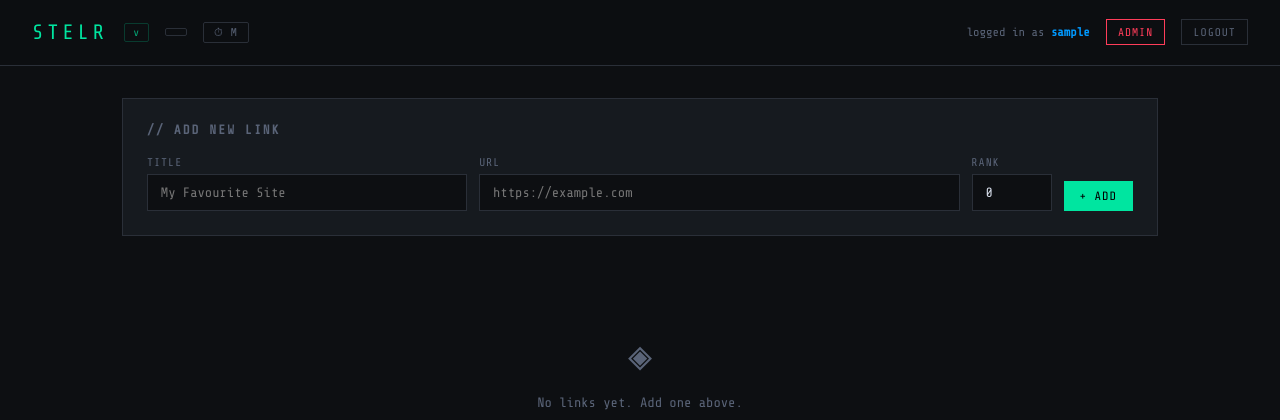
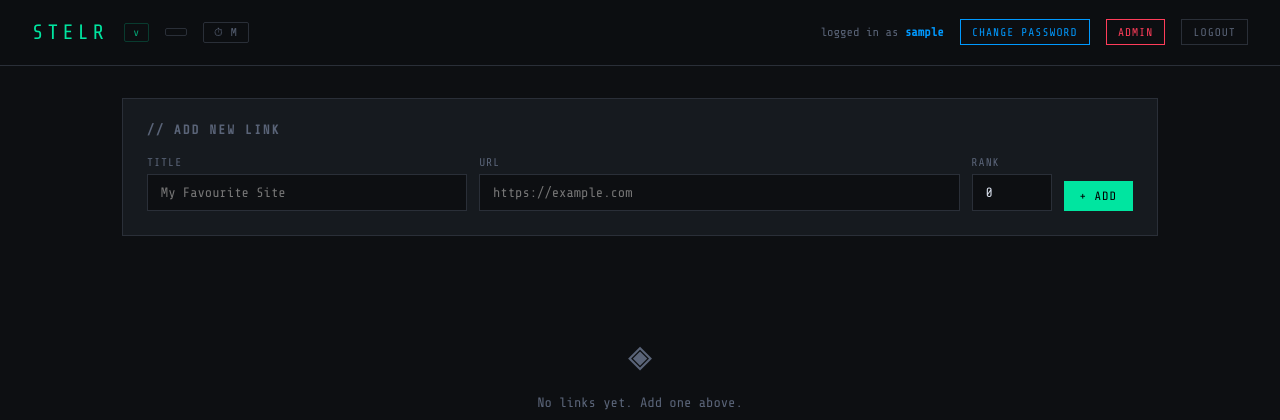
Before and after one commit to garfield-arlene/stelr, a Flask app: template templates/index.html in a window 1280 px wide. Shown: the top 420 px of the page. Run offline with Flask 3, Linux system fonts and the light colour scheme; the template is opened without the code that fills it, so the values that code supplies are empty; the visitor is signed in with stand-in values (Sample User, id 1).

Commit message:
Bump the version to 2.5.2 Add user password change

```diff
--- a/app.py
+++ b/app.py
@@ -16,7 +16,7 @@ logger = logging.getLogger(__name__)
 
 app = Flask(__name__)
 app.secret_key = os.environ.get("SECRET_KEY", "stelr-secret-change-me")
-APP_VERSION = "2.0.0"
+APP_VERSION = "2.5.2"
 APP_NAME = "Stelr"
 
 SESSION_TIMEOUT_MINUTES = int(os.environ.get("SESSION_TIMEOUT_MINUTES", "30"))
@@ -187,6 +187,27 @@ def delete(link_id):
     return redirect(url_for("index"))
 
 
+@app.route("/change_password", methods=["POST"])
+@login_required
+def change_password():
+    current_password = request.form.get("current_password", "")
+    new_password     = request.form.get("new_password", "")
+    confirm          = request.form.get("confirm_password", "")
+    user_data = get_storage().get_user_by_id(current_user.id)
+    if not user_data or not bcrypt.checkpw(current_password.encode(),
+                                            user_data["password_hash"].encode()):
+        flash("Current password is incorrect.", "error")
+    elif len(new_password) < 6:
+        flash("New password must be at least 6 characters.", "error")
+    elif new_password != confirm:
+        flash("New passwords do not match.", "error")
+    else:
+        pw_hash = bcrypt.hashpw(new_password.encode(), bcrypt.gensalt()).decode()
+        get_storage().set_password(current_user.id, pw_hash)
+        flash("Password changed successfully.", "success")
+    return redirect(url_for("index"))
+
+
 @app.route("/update/<link_id>", methods=["POST"])
 @login_required
 def update(link_id):
--- a/docker-compose.yml
+++ b/docker-compose.yml
@@ -1,7 +1,7 @@
 version: "3.9"
 
 # ─────────────────────────────────────────────
-# Stelr v2.0.0 — docker compose
+# Stelr v2.5.2 — docker compose
 # Usage:
 #   XML (default):    docker compose up
 #   YAML:             docker compose --profile yaml up
@@ -14,7 +14,7 @@ version: "3.9"
 # ─────────────────────────────────────────────
 
 x-app-base: &app-base
-  image: stelr:2.5.1
+  image: stelr:2.5.2
   restart: unless-stopped
   ports:
     - "8082:5000"
--- a/templates/index.html
+++ b/templates/index.html
@@ -40,6 +40,8 @@
     .btn-secondary:hover { border-color: var(--accent2); color: var(--accent2); }
     .btn-admin { background: transparent; border: 1px solid var(--danger); color: var(--danger); }
     .btn-admin:hover { background: var(--danger); color: #fff; }
+    .btn-warn { background: transparent; border: 1px solid var(--accent2); color: var(--accent2); }
+    .btn-warn:hover { background: var(--accent2); color: #000; }
     .btn-sm { padding: 0.35rem 0.7rem; font-size: 0.7rem; }
     .container { max-width: 1100px; margin: 0 auto; padding: 2rem; }
     .flash-list { list-style: none; margin-bottom: 1.5rem; }
@@ -57,11 +59,19 @@
                 gap: 0.75rem; align-items: end; }
     label { display: block; font-size: 0.7rem; color: var(--muted); font-family: var(--mono);
             text-transform: uppercase; letter-spacing: 1px; margin-bottom: 0.35rem; }
-    input[type="text"], input[type="url"], input[type="number"] {
+    input[type="text"], input[type="url"], input[type="number"], input[type="password"] {
       width: 100%; background: var(--bg); border: 1px solid var(--border);
       color: var(--text); font-family: var(--mono); font-size: 0.85rem;
       padding: 0.6rem 0.8rem; outline: none; transition: border-color 0.15s; }
     input:focus { border-color: var(--accent); }
+    .modal-overlay { position: fixed; inset: 0; background: rgba(0,0,0,0.65);
+                      display: flex; align-items: center; justify-content: center; z-index: 200; }
+    .modal { background: var(--surface); border: 1px solid var(--border); padding: 1.5rem; width: 320px; }
+    .modal h2 { font-family: var(--mono); font-size: 0.8rem; color: var(--muted);
+                text-transform: uppercase; letter-spacing: 2px; margin-bottom: 1rem; }
+    .modal-actions { display: flex; gap: 0.5rem; justify-content: flex-end; margin-top: 1.2rem; }
+    .modal-error { color: var(--danger); font-family: var(--mono); font-size: 0.72rem; margin-top: 0.5rem; }
+    .modal label:not(:first-child) { margin-top: 0.75rem; }
     .table-wrap { overflow-x: auto; }
     table { width: 100%; border-collapse: collapse; }
     thead tr { border-bottom: 2px solid var(--border); }
@@ -102,6 +112,7 @@
   <span class="backend-badge" title="Session timeout">⏱ {{ timeout }}m</span>
   <div class="header-right">
     <span class="user-info">logged in as <strong>{{ current_user.username }}</strong></span>
+    <button type="button" class="btn btn-warn btn-sm" onclick="openChangePasswordModal()">Change Password</button>
     {% if current_user.is_admin %}
     <a href="/admin" class="btn btn-admin btn-sm">Admin</a>
     {% endif %}
@@ -195,10 +206,53 @@
   {% endif %}
 </div>
 
+<!-- ── Change password modal ── -->
+<div class="modal-overlay" id="change-pw-modal" style="display:none">
+  <div class="modal">
+    <h2>// Change Password</h2>
+    <form method="POST" action="/change_password" id="change-pw-form" onsubmit="return validateChangePasswordForm()">
+      <label for="current-pw-input">Current Password</label>
+      <input type="password" id="current-pw-input" name="current_password" required autocomplete="current-password">
+      <label for="new-pw-input">New Password</label>
+      <input type="password" id="new-pw-input" name="new_password" minlength="6" required autocomplete="new-password">
+      <label for="new-pw-confirm">Confirm New Password</label>
+      <input type="password" id="new-pw-confirm" minlength="6" required autocomplete="new-password">
+      <div class="modal-error" id="change-pw-error" style="display:none">New passwords do not match.</div>
+      <div class="modal-actions">
+        <button type="button" class="btn btn-secondary btn-sm" onclick="closeChangePasswordModal()">Cancel</button>
+        <button type="submit" class="btn btn-warn btn-sm">Change</button>
+      </div>
+    </form>
+  </div>
+</div>
+
 <script>
   function toggleEdit(id) {
     document.getElementById('edit-' + id).classList.toggle('open');
   }
+
+  function openChangePasswordModal() {
+    document.getElementById('change-pw-form').reset();
+    document.getElementById('change-pw-error').style.display = 'none';
+    document.getElementById('change-pw-modal').style.display = 'flex';
+    document.getElementById('current-pw-input').focus();
+  }
+
+  function closeChangePasswordModal() {
+    document.getElementById('change-pw-modal').style.display = 'none';
+  }
+
+  function validateChangePasswordForm() {
+    const pw      = document.getElementById('new-pw-input').value;
+    const confirm = document.getElementById('new-pw-confirm').value;
+    const error   = document.getElementById('change-pw-error');
+    if (pw !== confirm) {
+      error.style.display = '';
+      return false;
+    }
+    error.style.display = 'none';
+    return true;
+  }
 </script>
 </body>
 </html>
```
Also changed, not shown: README.md, 2 other files.
